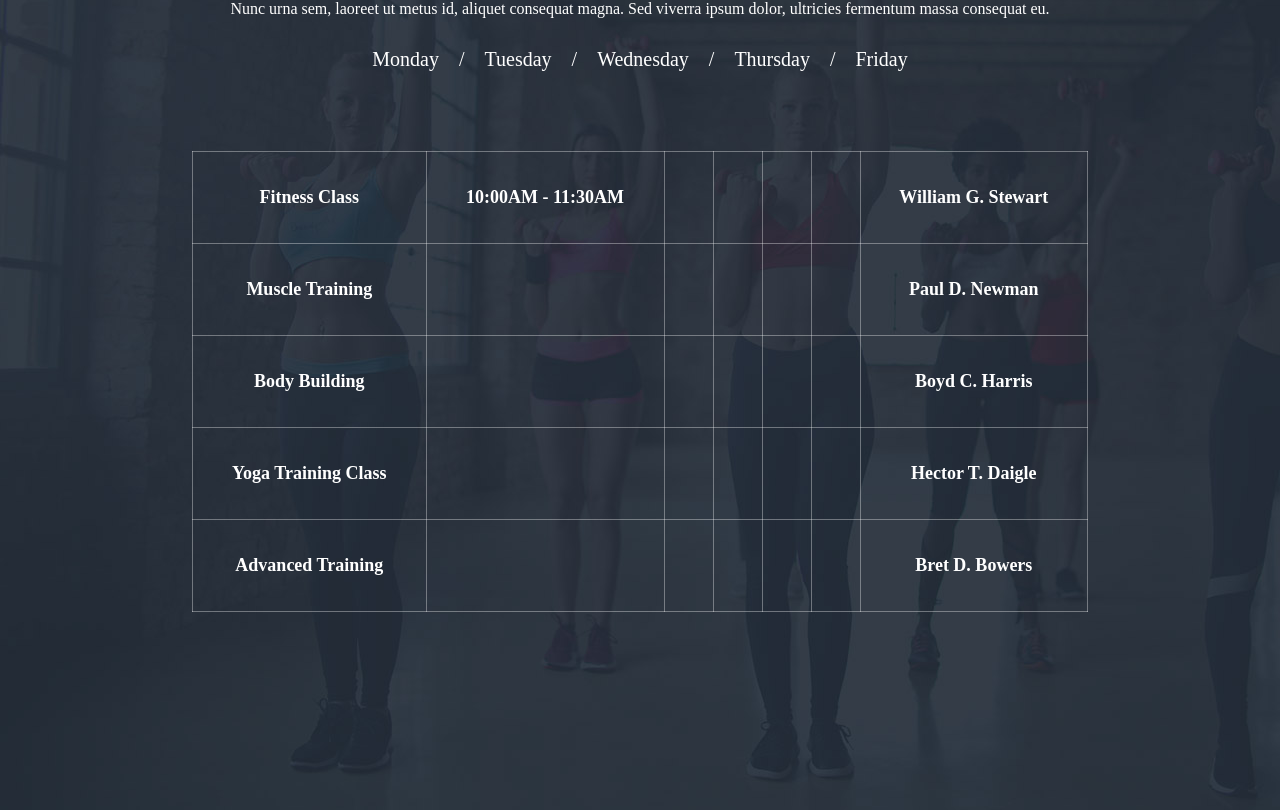
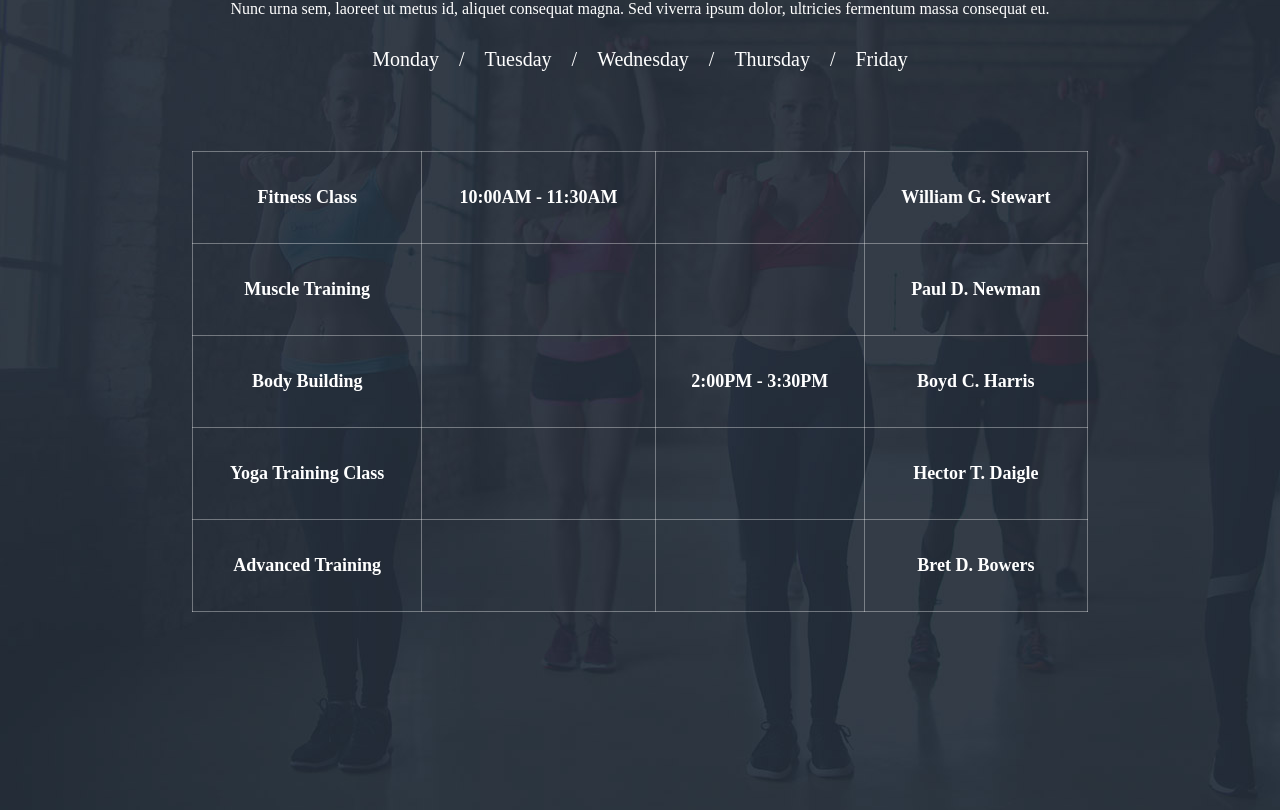
Before and after one commit to Abdo1454/training-studio, a React (Vite) app: page / in a window 1280 px wide. Shown: the part 3064-3874 px from the top of the page. Built offline with nearby package versions, Linux system fonts and the light colour scheme.

Commit message:
improve schedule json and ssection schedule

```diff
--- a/src/Data/schedule.json
+++ b/src/Data/schedule.json
@@ -5,7 +5,7 @@
       "name": "Fitness Class",
       "schedule": {
         "Monday": "10:00AM - 11:30AM",
-        "Tuesday": "",
+        "Tuesday": "2:00PM - 3:30PM",
         "Wednesday": "",
         "Thursday": "",
         "Friday": ""
@@ -16,19 +16,19 @@
       "name": "Muscle Training",
       "schedule": {
         "Monday": "",
-        "Tuesday": "10:00AM - 11:30AM",
+        "Tuesday": "",
         "Wednesday": "",
-        "Thursday": "",
-        "Friday": ""
+        "Thursday": "2:00PM - 3:30PM",
+        "Friday": "10:00AM - 11:30AM"
       },
       "trainer": "Paul D. Newman"
     },
     {
       "name": "Body Building",
       "schedule": {
-        "Monday": "",
-        "Tuesday": "",
-        "Wednesday": "2:00PM - 3:30PM",
+        "Monday": "2:00PM - 3:30PM",
+        "Tuesday": "10:00AM - 11:30AM",
+        "Wednesday": "",
         "Thursday": "",
         "Friday": ""
       },
@@ -39,9 +39,9 @@
       "schedule": {
         "Monday": "",
         "Tuesday": "",
-        "Wednesday": "",
-        "Thursday": "10:00AM - 11:30AM",
-        "Friday": ""
+        "Wednesday": "10:00AM - 11:30AM",
+        "Thursday": "",
+        "Friday": "2:00PM - 3:30PM"
       },
       "trainer": "Hector T. Daigle"
     },
@@ -50,9 +50,9 @@
       "schedule": {
         "Monday": "",
         "Tuesday": "",
-        "Wednesday": "",
-        "Thursday": "",
-        "Friday": "2:00PM - 3:30PM"
+        "Wednesday": "2:00PM - 3:30PM",
+        "Thursday": "10:00AM - 11:30AM",
+        "Friday": ""
       },
       "trainer": "Bret D. Bowers"
     }
--- a/src/components/Schedule/Schedule.css
+++ b/src/components/Schedule/Schedule.css
@@ -15,6 +15,9 @@
     gap: 20px;
     font-size: 20px;
 }
+.list-days li{
+    cursor: pointer;
+}
 .table-content{
       width: 70%;
   border-collapse: collapse;
--- a/src/components/Schedule/Schedule.tsx
+++ b/src/components/Schedule/Schedule.tsx
@@ -1,3 +1,4 @@
+import React from "react";
 import dec from "../../assets/images/line-dec.png";
 import data from '../../Data/schedule.json';
 import { useState  } from "react";
@@ -33,13 +34,24 @@ const [day, setDay] = useState<Day>("Monday");
     {data.classes.map((item) => (
       <tr key={item.name}>
         <td>{item.name}</td>
+{data.days.map((currentDay) => {
+  if (currentDay !== day) return null;
 
-      {data.days.map((currentDay) => (
+  const time =
+    item.schedule[currentDay as keyof typeof item.schedule];
 
-  <td key={currentDay}>
-    {currentDay === day ? item.schedule[currentDay] :null}
-  </td>
-))}
+  return (
+    <React.Fragment key={currentDay}>
+      <td>
+        {time === "10:00AM - 11:30AM" ? time : ""}
+      </td>
+
+      <td>
+        {time === "2:00PM - 3:30PM" ? time : ""}
+      </td>
+    </React.Fragment>
+  );
+})}
 
         <td>{item.trainer}</td>
       </tr>
```
